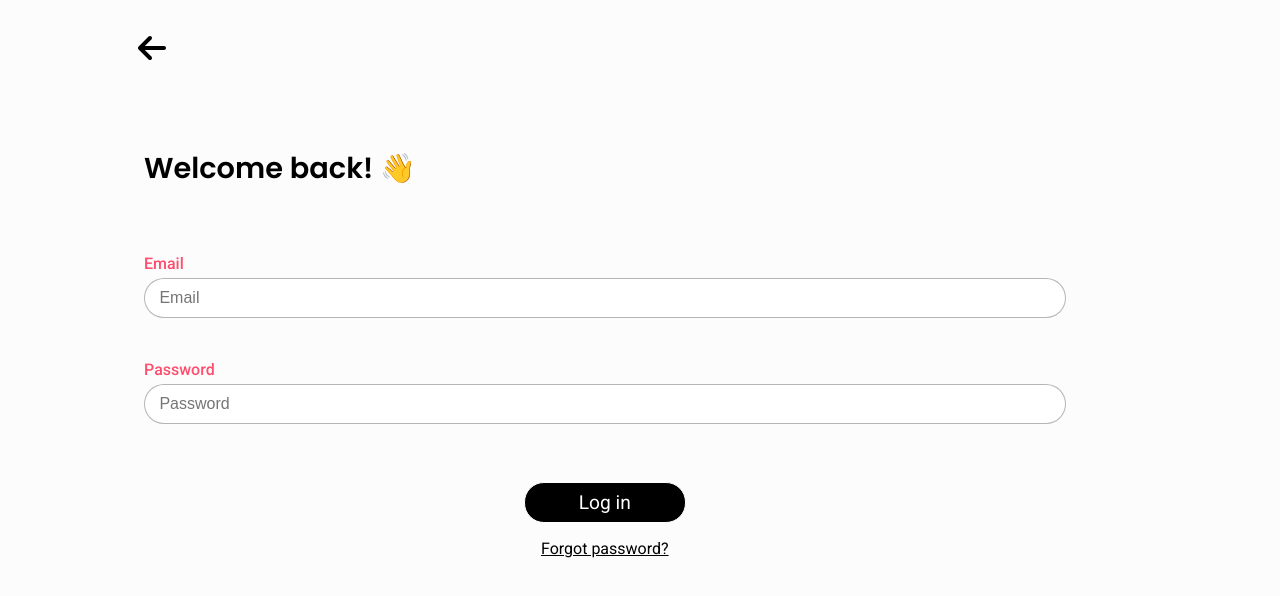
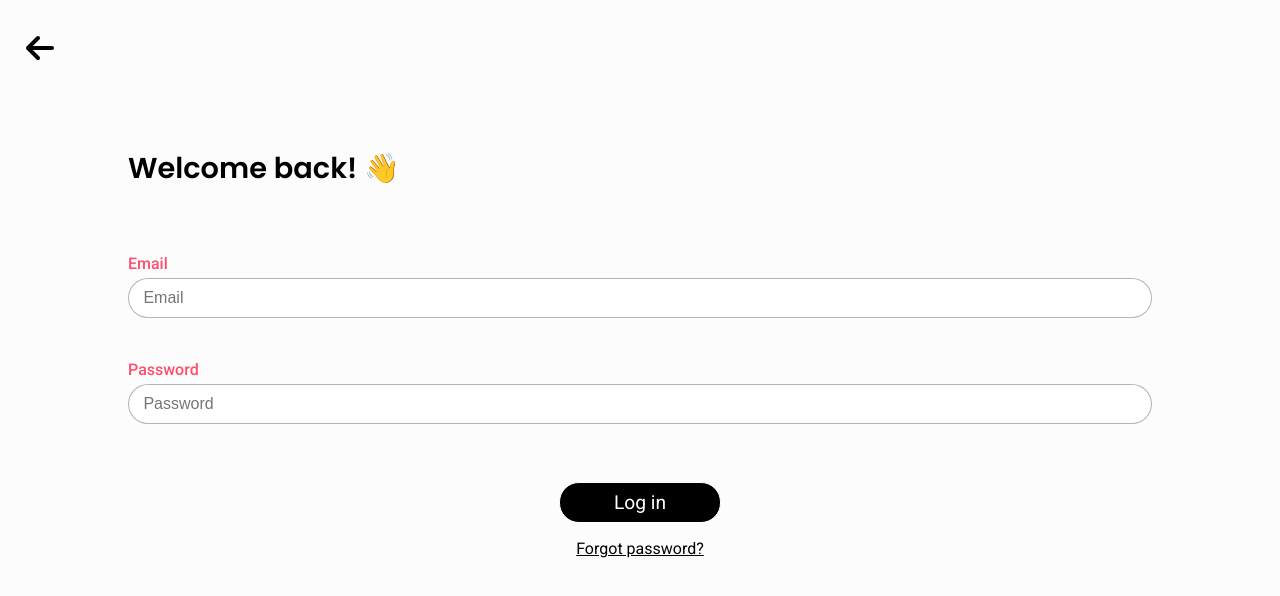
Before and after one commit to emiliarojo/glucosync, a React (Create React App) app: page /login in a window 1280 px wide. Shown: the top 596 px of the page. Built offline with nearby package versions, Linux system fonts and the light colour scheme.

Commit message:
Fix back arrow position

```diff
--- a/src/assets/styles/components/_arrow_back.scss
+++ b/src/assets/styles/components/_arrow_back.scss
@@ -1,5 +1,5 @@
 .arrow-back {
-  position: relative;
+  position: fixed;
   top: 2rem;
   left: 1.5rem;
   svg {
--- a/src/assets/styles/components/_button.scss
+++ b/src/assets/styles/components/_button.scss
@@ -39,6 +39,6 @@
   justify-content: center;
   align-items: center;
   flex-direction: column;
-  width: 90%;
+  width: 100%;
   margin: 2rem 0;
 }
--- a/src/assets/styles/components/_input.scss
+++ b/src/assets/styles/components/_input.scss
@@ -3,7 +3,7 @@ input {
   border-radius: 20px;
   padding: 10px;
   font-size: 16px;
-  width: 90%;
+  width: 100%;
   box-sizing: border-box;
   margin-bottom: 10px;
   &:focus {
```
